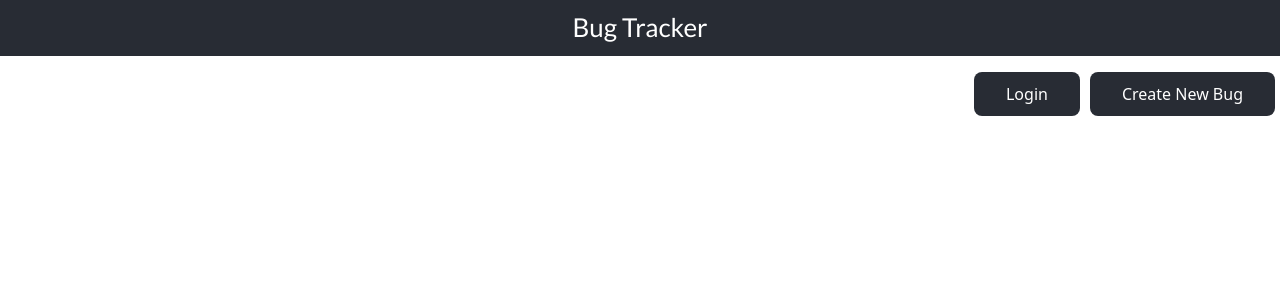
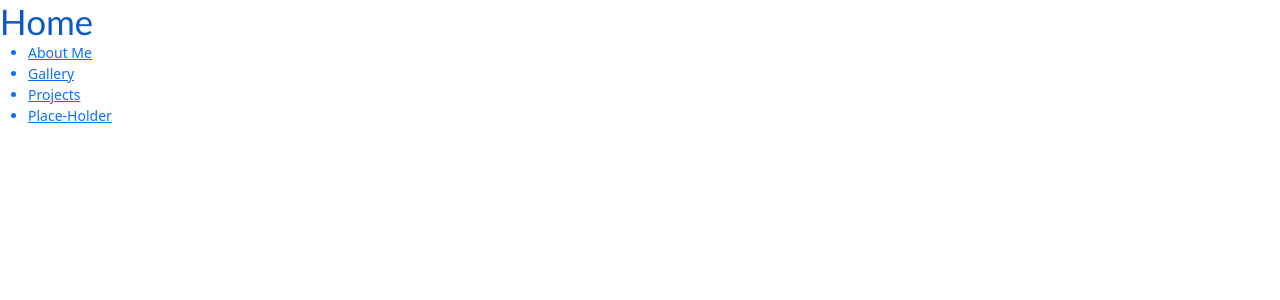
Before and after one commit to AlexKaszynski/portfolio, a React (Create React App) app in the folder mern/client/: page / in a window 1280 px wide. Shown: the top 300 px of the page. Built offline with nearby package versions, Linux system fonts and the light colour scheme.

Commit message:
update 0.05

```diff
--- a/mern/client/src/components/navbar.js
+++ b/mern/client/src/components/navbar.js
@@ -4,64 +4,29 @@ import { NavLink } from "react-router-dom"; // We import NavLink to utilize the
 
 export default function Navbar() {
   return (
+    <div>
+      <NavLink className="navbar-header" to="/">
+        <h1>Home</h1>
+      </NavLink>
 
-    <div>
       <nav className="App-Header">
-        <NavLink className="navbar-brand" to="/bugs">
-          <h1
-            className="App-header"
-            style={{
-              backgroundColor: "#282c34",
-              minHeight: "7vh",
-              display: "flex",
-              flexDirection: "column",
-              alignItems: "center",
-              justifyContent: "center",
-              fontSize: "calc(10px + 2vmin)",
-              color: "white",
-            }}
-          >
-            Bug Tracker
-          </h1>
-        </NavLink>
+        <ul>
+          <NavLink to="/about">
+            <li>About Me</li>
+          </NavLink>
 
-        <br />
-        <button style={{
-              backgroundColor: "#282c34",
-              border: "none",
-              color: "white",
-              margin: "5px",
-              marginTop: "-10px",
-              padding: "10px 32px",
-              textAlign: "center",
-              textDecoration: "none",
-              display: "inline-block",
-              fontSize: "16px",
-              float: "right",
-              borderRadius: "8px",
-            }}>
-              <NavLink style={{color:"white",textDecoration: "none",}} to="/create">
-                Create New Bug
-              </NavLink>
-          </button>
-          <button style={{
-              backgroundColor: "#282c34",
-              border: "none",
-              color: "white",
-              margin: "5px",
-              marginTop: "-10px",
-              padding: "10px 32px",
-              textAlign: "center",
-              textDecoration: "none",
-              display: "inline-block",
-              fontSize: "16px",
-              float: "right",
-              borderRadius: "8px",
-            }}>
-              <NavLink style={{color:"white",textDecoration: "none",}} to="/login">
-                Login
-              </NavLink>
-          </button>
+          <NavLink to="/gallery">
+            <li>Gallery</li>
+          </NavLink>
+
+          <NavLink to="/projects">
+            <li>Projects</li>
+          </NavLink>
+
+          <NavLink to="/placeholder">
+            <li>Place-Holder</li>
+          </NavLink>
+        </ul>
       </nav>
     </div>
   );
```
